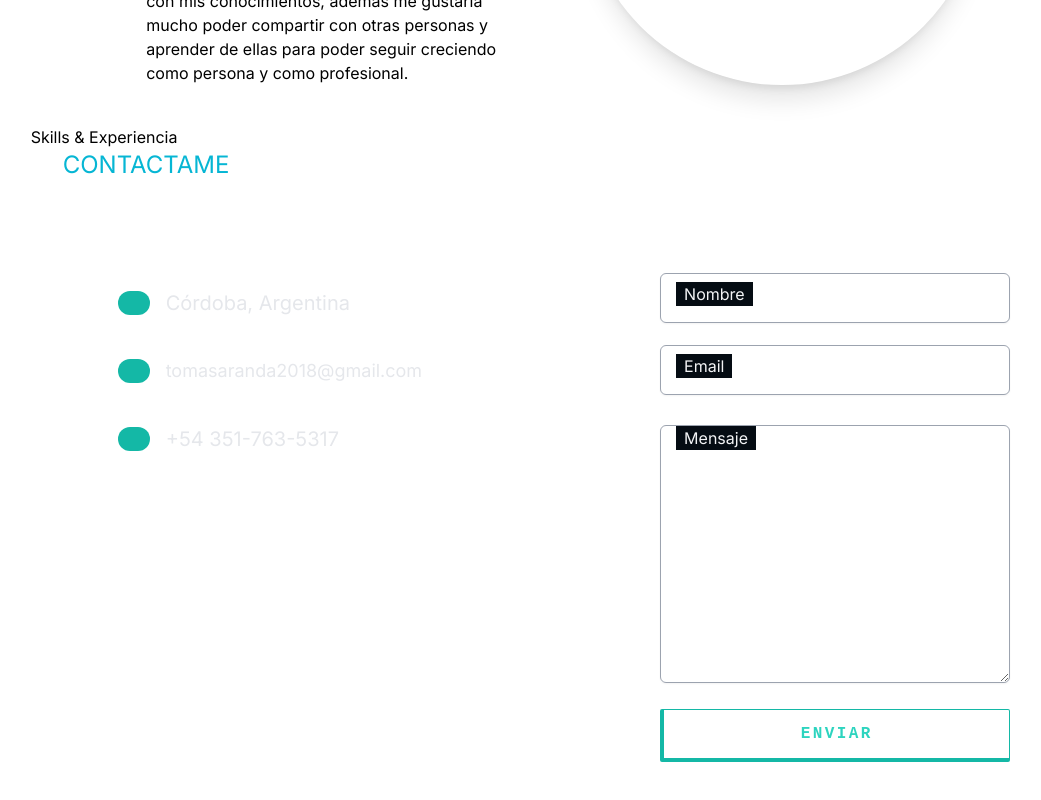
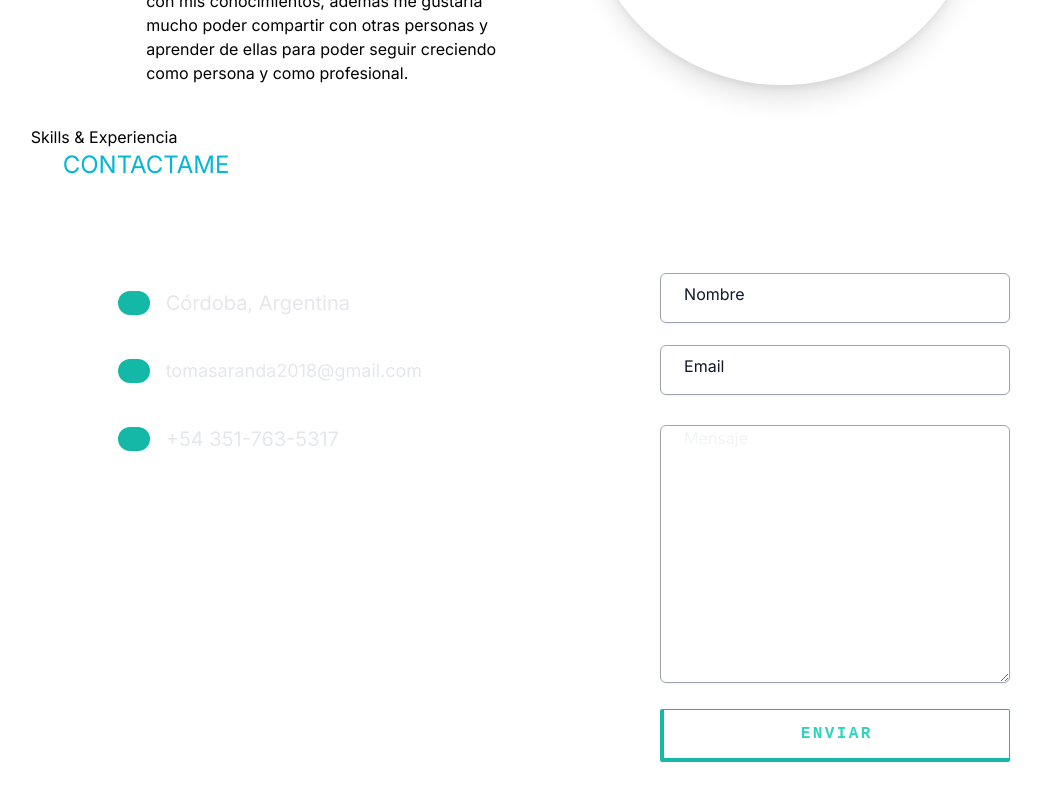
Before and after one commit to TomasAranda21/new-portfolio, a React (Vite) app in the folder frontend/: page / in a window 1280 px wide. Shown: the part 1543-2343 px from the top of the page, without its empty margins (76-1117 px from the left). Built offline with nearby package versions, Linux system fonts and the light colour scheme.

Commit message:
change color

```diff
--- a/frontend/src/components/contact/Inputs.css
+++ b/frontend/src/components/contact/Inputs.css
@@ -8,12 +8,12 @@
     left: 1rem;
     top: 0.8rem;
     padding: 0 0.5rem;
-    color: #fff;
+    color: rgb(0, 0, 0);
     cursor: text;
     transition: top 200ms ease-in,
     left 200ms ease-in,
     font-size 200ms ease-in;
-    background-color:  #050c13 ;
+    background-color:  transparent ;
   }
 
   .input_contact:focus ~ .label_contact,
--- a/frontend/src/components/contact/Inputs.jsx
+++ b/frontend/src/components/contact/Inputs.jsx
@@ -10,7 +10,7 @@ const Inputs = ({type, name, value ,onChange, onBlur, htmlFor, id, label, error,
                   type={type}
                   id={id}
                   autoComplete="off"
-                  className={`input_contact  absolute mt-1 px-3 py-3 outline-none bg-transparent border shadow-sm text-gray-200
+                  className={`input_contact  absolute mt-1 px-3 py-3 outline-none bg-transparent border shadow-sm text-gray-900
                   border-gray-400 placeholder-slate-400
                   focus:outline-none w-full block rounded-md  ${error && touched ? "focus:border-red-400 border-red-400" : "focus:border-sky-400"} `}
 
@@ -20,7 +20,7 @@ const Inputs = ({type, name, value ,onChange, onBlur, htmlFor, id, label, error,
                   onBlur={onBlur}
                   value={value}
                   />
-                  <label htmlFor={htmlFor} className="label_contact l text-gray-100">{label}</label>
+                  <label htmlFor={htmlFor} className="label_contact l text-gray-900">{label}</label>
           </div>
       </>
     )
```
